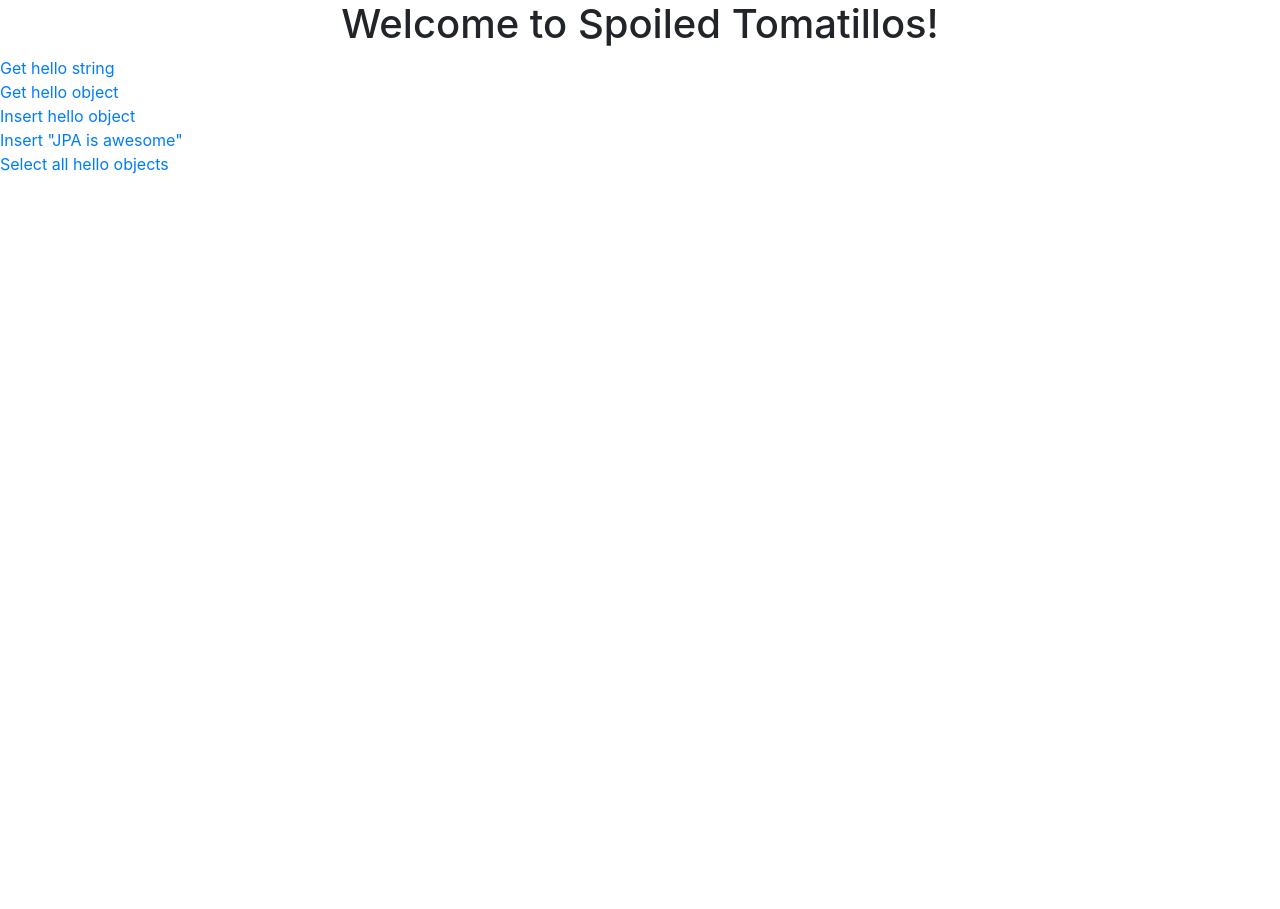
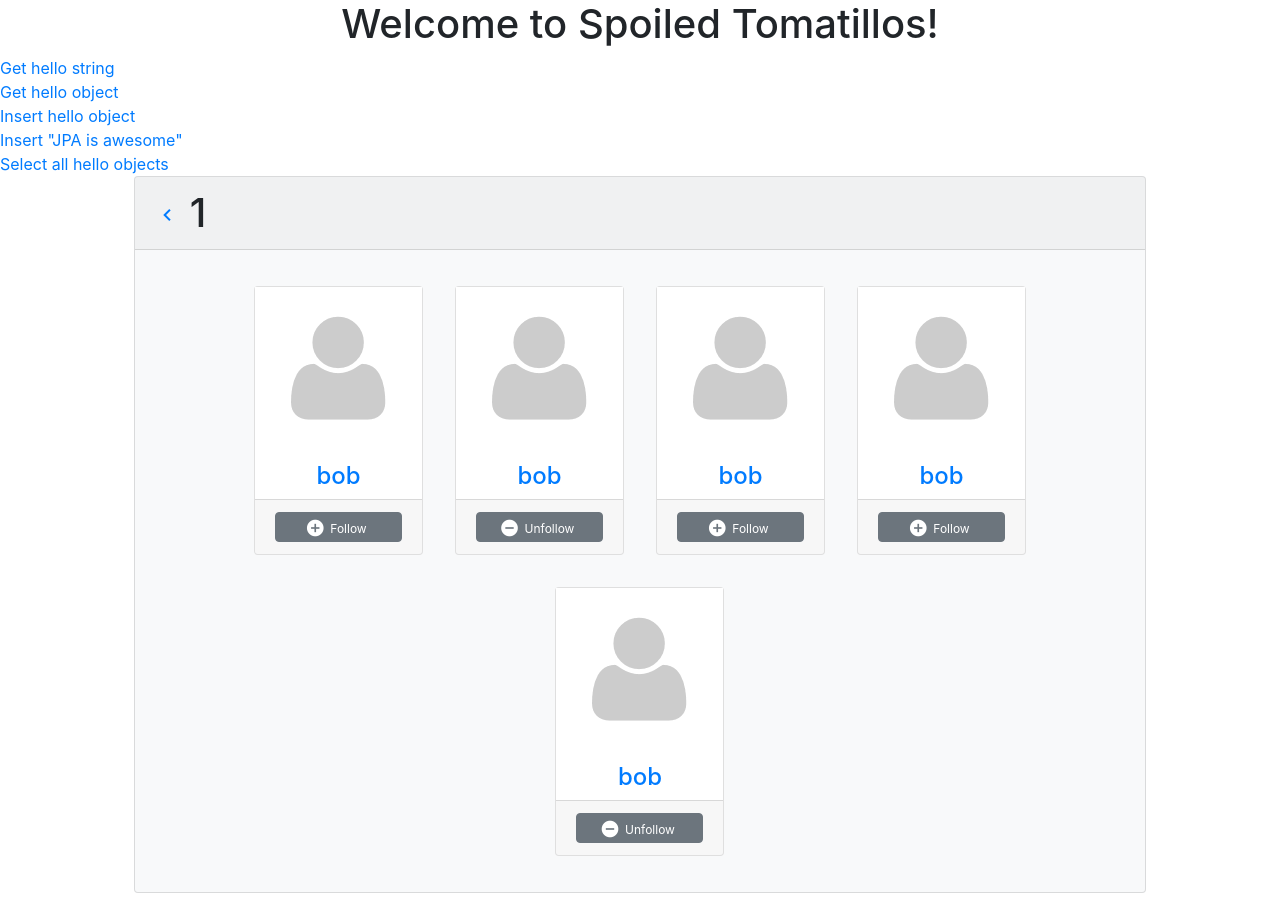
Before and after one commit to ofishstein/spoiled-tomatillos, an Angular app in the folder spoiled-tomatillos-client/: page /user/1/1 in a window 1280 px wide. Before the commit this address led to /. Before the commit the page ends 800 px from the top, so only its background shows below. Built offline with nearby package versions, Linux system fonts and the light colour scheme.

Commit message:
Added users_list template for followers and following

```diff
--- a/spoiled-tomatillos-client/src/app/app-routing.module.ts
+++ b/spoiled-tomatillos-client/src/app/app-routing.module.ts
@@ -3,6 +3,7 @@ import { RouterModule, Routes } from '@angular/router';
 
 import { HelloComponent } from './hello/hello.component';
 import { NotificationsComponent } from './notifications/notifications.component';
+import { UsersListComponent } from './users-list/users-list.component';
 
 const routes = [
   { path: 'api/hello/string', component: HelloComponent, data: [{specificPath: 'api/hello/string'}] },
@@ -10,7 +11,8 @@ const routes = [
   { path: 'api/hello/insert', component: HelloComponent, data: [{specificPath: 'api/hello/insert'}] },
   { path: 'api/hello/insert/:msg', component: HelloComponent, data: [{specificPath: 'api/hello/insert'}] },
   { path: 'api/hello/select/all', component: HelloComponent, data: [{specificPath: 'api/hello/select/all'}] },
-  { path: 'notifications', component: NotificationsComponent }
+  { path: 'notifications', component: NotificationsComponent },
+  { path: 'user/:uid/:listType', component: UsersListComponent }
 ];
 
 @NgModule({
--- a/spoiled-tomatillos-client/src/app/app.module.ts
+++ b/spoiled-tomatillos-client/src/app/app.module.ts
@@ -8,13 +8,15 @@ import { AppRoutingModule } from './/app-routing.module';
 import { HelloComponent } from './hello/hello.component';
 import { HelloService } from './hello.service';
 import { NotificationsComponent } from './notifications/notifications.component';
+import { UsersListComponent } from './users-list/users-list.component';
 
 
 @NgModule({
   declarations: [
     AppComponent,
     HelloComponent,
-    NotificationsComponent
+    NotificationsComponent,
+    UsersListComponent
   ],
   imports: [
     BrowserModule,
--- /dev/null
+++ b/spoiled-tomatillos-client/src/app/users-list/users-list.component.css
@@ -0,0 +1,27 @@
+.st-user-thumbnail {
+  width: 100%;
+  height: auto;
+
+}
+
+.card-title h4{
+  text-align: center;
+}
+
+.card-footer {
+  text-align: center;
+}
+
+.st-icon {
+  position: relative;
+  top: 5px;
+  right: 5px;
+  font-size: 20px;
+}
+
+#follow-btn {
+  font-size: 12px;
+  padding-top: 0;
+  padding-bottom: 3px;
+  width: 100%;
+}
--- /dev/null
+++ b/spoiled-tomatillos-client/src/app/users-list/users-list.component.html
@@ -0,0 +1,64 @@
+<div class="container-fluid justify-content-center">
+  <div class="col-xs-12 col-sm-10 offset-sm-1">
+  <div id="{{ listType }}" class="card bg-light mb-3">
+    <h1 class="card-header">
+      <a routerLink="/user/{{ uid }}">
+        <i class="material-icons">chevron_left</i>
+      </a>
+      {{ listTitle }}
+    </h1>
+    <div class="card-body">
+      <!--<div class="container">-->
+      <div class="card-deck justify-content-center">
+        <div  *ngFor="let user of users">
+          <div class="card m-3">
+            <a routerLink="/user/{{ user.id }}">
+              <div class="card-img-top">
+                <img class="st-user-thumbnail" src="{{ user.profileImageUrl }}">
+              </div>
+              <div class="card-title m-2">
+                <h4>{{ user.username }}</h4>
+                {{ user.firstName}} {{user.lastName}}
+              </div>
+            </a>
+            <div class="card-footer">
+              <div *ngIf="user.isFollowing; else followButton">
+                <button id="follow-btn" class="btn btn-secondary" (click)="unfollow(user.id)">
+                  <i class="material-icons st-icon">remove_circle</i>Unfollow
+                </button>
+              </div>
+              <ng-template #followButton>
+                <button id="follow-btn" class="btn btn-secondary" (click)="follow(user.id)">
+                  <i class="material-icons st-icon">add_circle</i>Follow
+                </button>
+              </ng-template>
+            </div>
+          </div>
+
+        </div>
+      </div>
+    </div>
+  </div>
+  </div>
+  <!--</div>-->
+
+  <!--<nav aria-label="Page navigation">-->
+  <!--<ul class="pagination">-->
+  <!--<li>-->
+  <!--<a href="" (click)="" aria-label="Previous">-->
+  <!--<span aria-hidden="true">&laquo;</span>-->
+  <!--</a>-->
+  <!--</li>-->
+
+  <!--<li *ngFor="let page of pages">-->
+  <!--<a href="" (click)="">{{page}}</a>-->
+  <!--</li>-->
+
+  <!--<li>-->
+  <!--<a href="" (click)="" aria-label="Next">-->
+  <!--<span aria-hidden="true">&raquo;</span>-->
+  <!--</a>-->
+  <!--</li>-->
+  <!--</ul>-->
+  <!--</nav>-->
+</div>
--- /dev/null
+++ b/spoiled-tomatillos-client/src/app/users-list/users-list.component.ts
@@ -0,0 +1,67 @@
+import { Component, OnInit } from '@angular/core';
+import { ActivatedRoute } from '@angular/router';
+import { Observable } from 'rxjs/Observable';
+
+@Component({
+  selector: 'app-users-list',
+  templateUrl: './users-list.component.html',
+  styleUrls: ['./users-list.component.css']
+})
+export class UsersListComponent implements OnInit {
+
+  private uid: number;
+  private listType: string;
+  private listTitle: string;
+  private users;
+
+  constructor(private route: ActivatedRoute) {
+    this.uid = parseInt(this.route.snapshot.params.uid);
+    this.listType = this.route.snapshot.params.listType;
+    this.listTitle = this.listType.charAt(0).toUpperCase()
+      .concat(this.listType.substring(1));
+  }
+
+  ngOnInit() {
+    this.users = [
+      {userId: 124, username: "bob", profileImageUrl: "../../assets/profile_image_placeholder.png", isFollowing: false},
+      {userId: 124, username: "bob", profileImageUrl: "../../assets/profile_image_placeholder.png", isFollowing: true},
+      {userId: 124, username: "bob", profileImageUrl: "../../assets/profile_image_placeholder.png", isFollowing: false},
+      {userId: 124, username: "bob", profileImageUrl: "../../assets/profile_image_placeholder.png", isFollowing: false},
+      {userId: 124, username: "bob", profileImageUrl: "../../assets/profile_image_placeholder.png", isFollowing: true}
+    ];
+    // if (this.listType == 'followers') {
+    //   this.getFollowers();
+    // } else {
+    //   this.getFollowing();
+    // }
+  }
+
+  /**
+   * Follow the given user
+   * @param userToFollow the uid of the user being followed
+   */
+  follow(userToFollow: number) : void {
+  }
+
+  /**
+   * Unfollow the given user
+   * @param userToUnfollow the uid of the user being unfollowed
+   */
+  unfollow(userToUnfollow: number) : void {
+  }
+
+  /**
+   * Get the list of followers for this user
+   */
+  getFollowers() : Observable<object> {
+
+  }
+
+  /**
+   * Get the list of users this user is following
+   */
+  getFollowing() : Observable<object> {
+
+  }
+
+}
```
Also changed, not shown: spoiled-tomatillos-client/src/assets/profile_image_placeholder.png (added), 1 other file (tests, documents, lock files or other folders).
